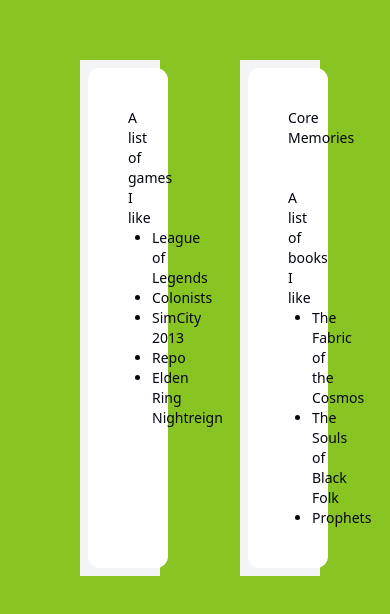
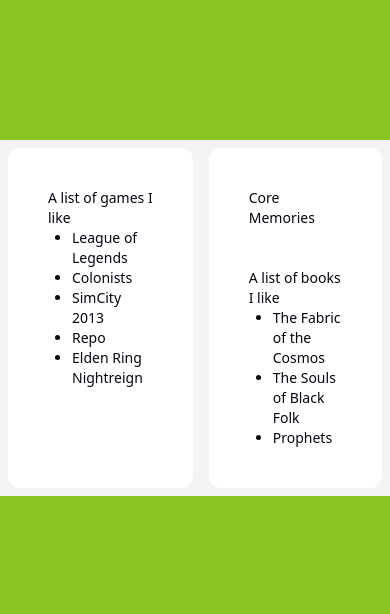
Before and after one commit to somewatson/homepage, a plain HTML site: page index.html in a window 390 px wide. Shown: the part 3480-4094 px from the top of the page. Drawn offline with nearby package versions, Linux system fonts and the light colour scheme.

Commit message:
fix: make it more responsive on mobile
Adjust page 5 on mobile to lose the gap when the screen width gets too small

```diff
--- a/index.html
+++ b/index.html
@@ -87,7 +87,7 @@
                 </div>
             </div>
         </div>
-        <div id="lorebox" class="relative grid min-h-screen grid-cols-6 gap-20 grid-rows-[1fr_1px_auto_1px_1fr]">
+        <div id="lorebox" class="relative grid min-h-screen sm:grid-cols-6 md:gap-20 grid-rows-[1fr_1px_auto_1px_1fr]">
             <div class="col-start-2 col-span-2 row-start-3 flex flex-col bg-gray-100 p-2 ">
                 <div class="h-full rounded-xl bg-white p-10 text-sm/7 text-gray-700 ">
                     <div class="space-y-10">
```
